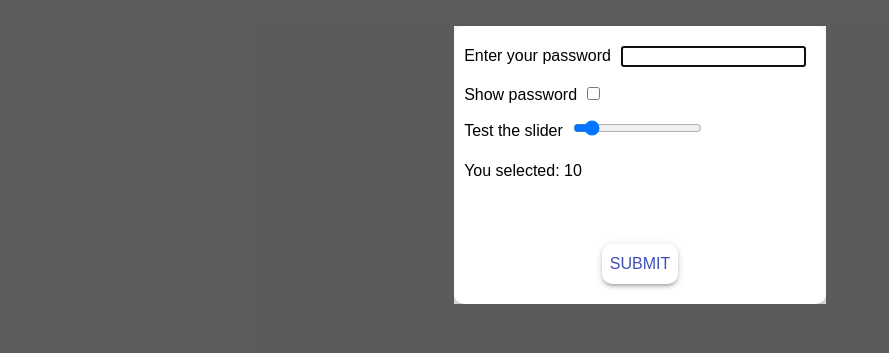
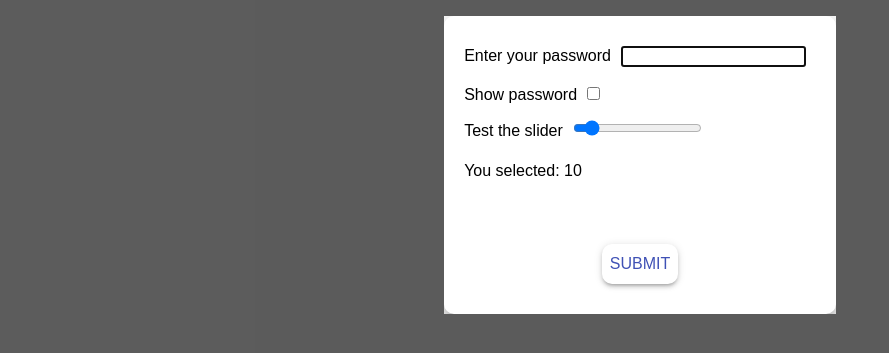
Before and after one commit to ndrean/vanjs-dialog-modal, a website built with Vite: page index.html in a window 1280 px wide. Both pictures are taken after a click on the button "OPEN THE FORM". Shown: the part 235-588 px from the top of the page, without its empty margins (0-889 px from the left). Built offline with nearby package versions, Linux system fonts and the light colour scheme.

Commit message:
alignment on van-kit

```diff
--- a/src/contentAgreement.js
+++ b/src/contentAgreement.js
@@ -30,9 +30,7 @@ const contentAgreement = ({ ctx, ...props }) => {
       {
         primary: true,
         raised: true,
-        onclick: () => {
-          document.getElementById(id).close();
-        },
+        onclick: () => document.getElementById(id).close(),
       },
       "Accept"
     );
@@ -41,6 +39,7 @@ const contentAgreement = ({ ctx, ...props }) => {
     { id: idContent },
     Header({}, "My beauty"),
     article(
+      { style: "padding:20px;" },
       label(
         input({
           type: "checkbox",
--- a/src/index.css
+++ b/src/index.css
@@ -118,7 +118,7 @@ button.accent {
 }
 
 form {
-  padding: 10px;
+  padding: 20px;
   border-radius: 10px;
   box-shadow: var(--shadows8);
 }
```
